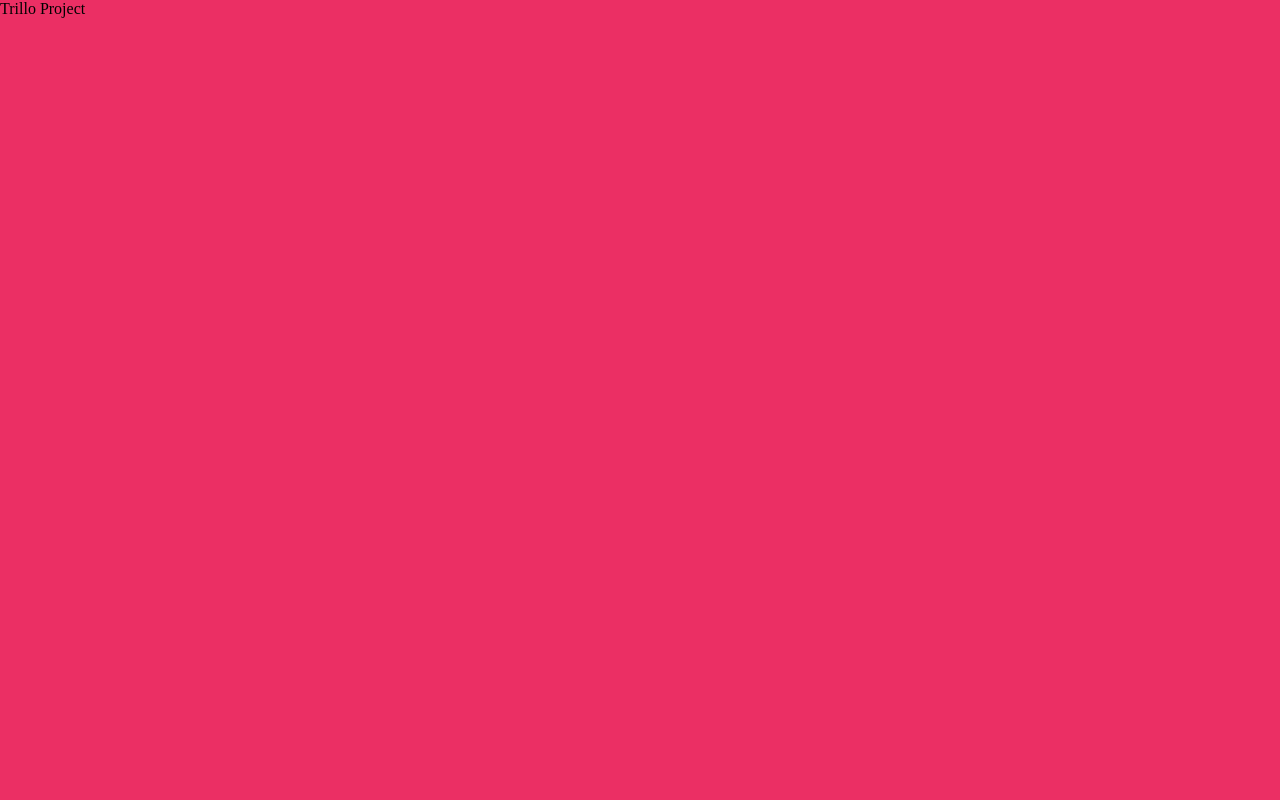
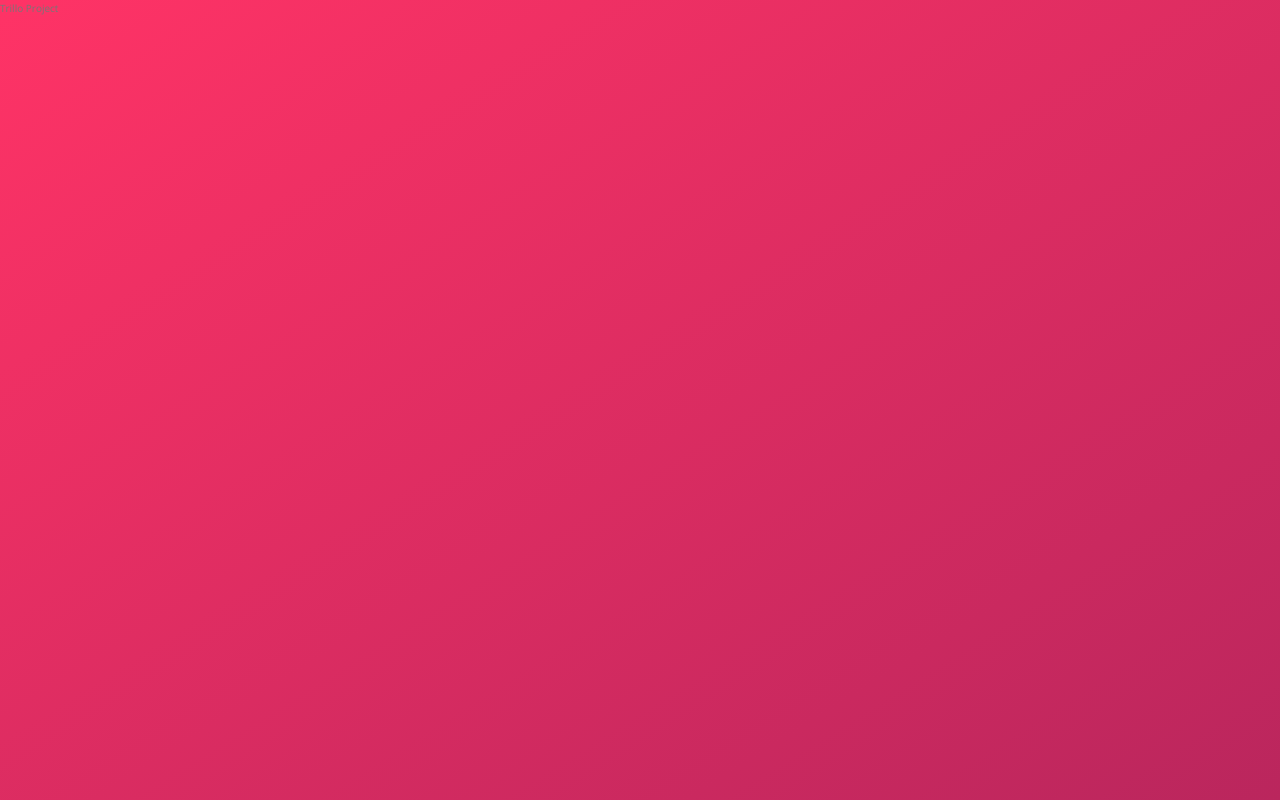
Before and after one commit to aysebat/trilloWebStites, a website: page index.html in a window 1280 px wide. Drawn offline with nearby package versions, Linux system fonts and the light colour scheme.

Commit message:
new css properties

```diff
--- a/css/style.css
+++ b/css/style.css
@@ -15,9 +15,57 @@ Grey dark 2: #777
 Grey dark 3: #999
 
 */
+/* accessibly from anywhere*/
+:root {
+  --color-primary: #eb2f64 ;
+  --color-primary-light: #FF3366;
+  --color-primary-dark:  #BA265D;
+  --color-grey-light-1: #faf9f9;
+  --color-grey-light-2: #f4f2f2;
+  --color-grey-light-3: #f0eeee;
+  --color-grey-light-4: #ccc;
+  --color-grey-dark-1: #333;
+  --color-grey-dark-2: #777;
+  --color-grey-dark-3: #999;
+  --shadow-dark: 0 2rem 6rem rgba(0,0,0,.3); }
+
 * {
   margin: 0;
   padding: 0; }
 
+*,
+*::before,
+*::after {
+  box-sizing: inherit; }
+
+html {
+  box-sizing: border-box;
+  font-size: 62.5%; }
+
 body {
-  background-color: #eb2f64; }
+  font-family: 'Open Sans', sans-serif;
+  font-weight: 400;
+  line-height: 1.6;
+  color: var(--color-grey-dark-2);
+  background-image: linear-gradient(to right bottom, var(--color-primary-light), var(--color-primary-dark));
+  background-size: cover;
+  background-repeat: no-repeat;
+  min-height: 100vh; }
+
+.container {
+  max-width: 120rem;
+  margin: 8rem auto;
+  background-color: var(--color-grey-light-1);
+  box-shadow: var(--shadow-dark);
+  min-height: 50rem; }
+
+.header {
+  height: 7rem;
+  background-color: #fff;
+  border-bottom: var(--color-grey-light-2); }
+
+.sidebar {
+  background-color: var(--color-grey-dark-1); }
+
+.hotel-view {
+  background-color: #fff; }
```
